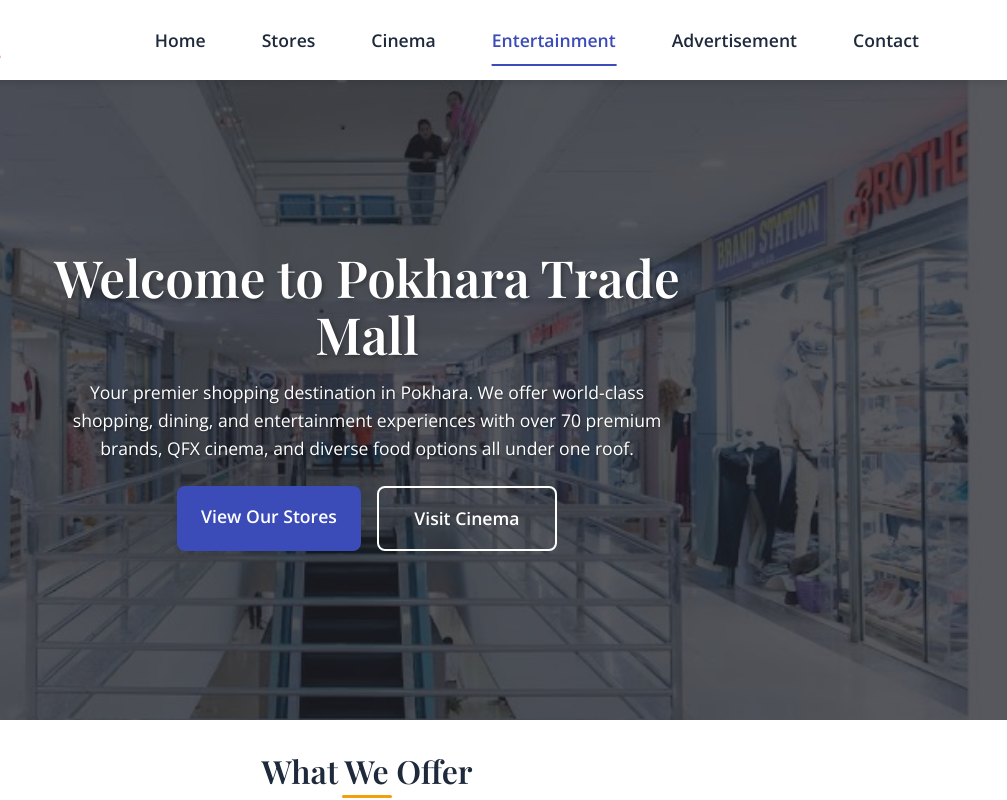
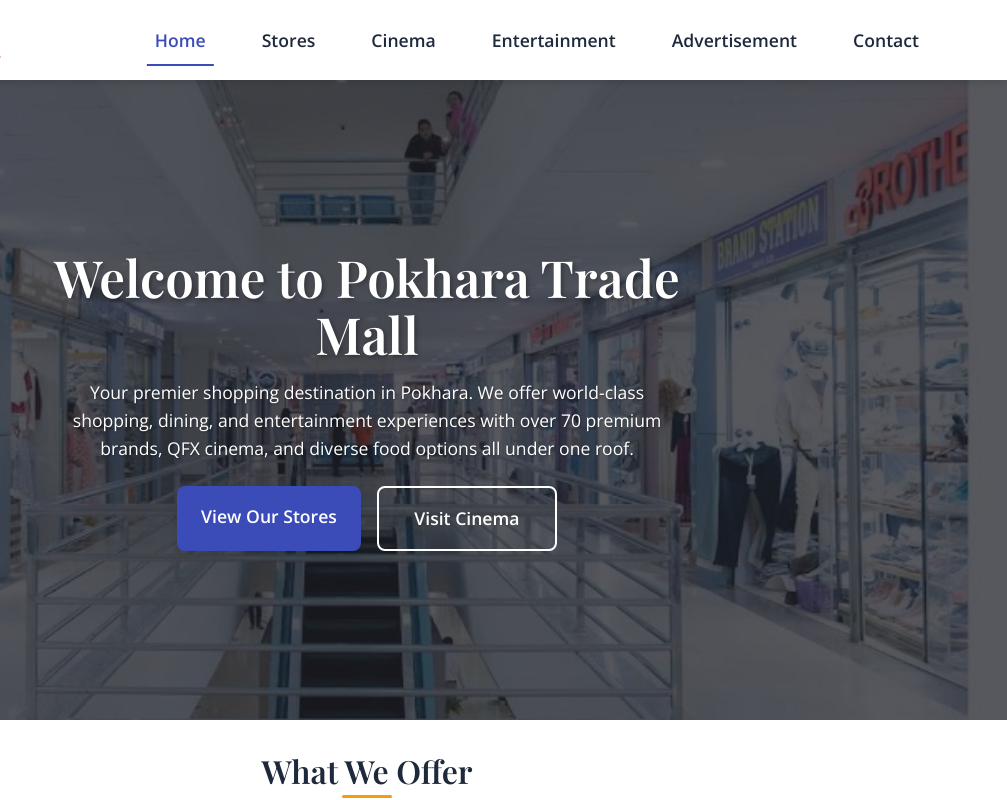
Before and after one commit to Sushil0725/project1, a plain HTML site: page index.html in a window 1280 px wide. Shown: the top 800 px of the page, 273-1280 px from the left. Drawn offline with nearby package versions, Linux system fonts and the light colour scheme.

Commit message:
Update index.html

```diff
--- a/index.html
+++ b/index.html
@@ -17,10 +17,10 @@
                 <span class="company-name"></span>
             </a>
             <ul class="nav-links" id="navLinks">
-                <li><a href="index.html" class="nav-link">Home</a></li>
+                <li><a href="index.html" class="nav-link active">Home</a></li>
                 <li><a href="stores.html" class="nav-link">Stores</a></li>
                 <li><a href="cinema.html" class="nav-link">Cinema</a></li>
-                <li><a href="entertainment.html" class="nav-link active">Entertainment</a></li>
+                <li><a href="entertainment.html" class="nav-link ">Entertainment</a></li>
                 <li><a href="advertisement.html" class="nav-link">Advertisement</a></li>
                 <li><a href="contact.html" class="nav-link">Contact</a></li>
             </ul>
```
